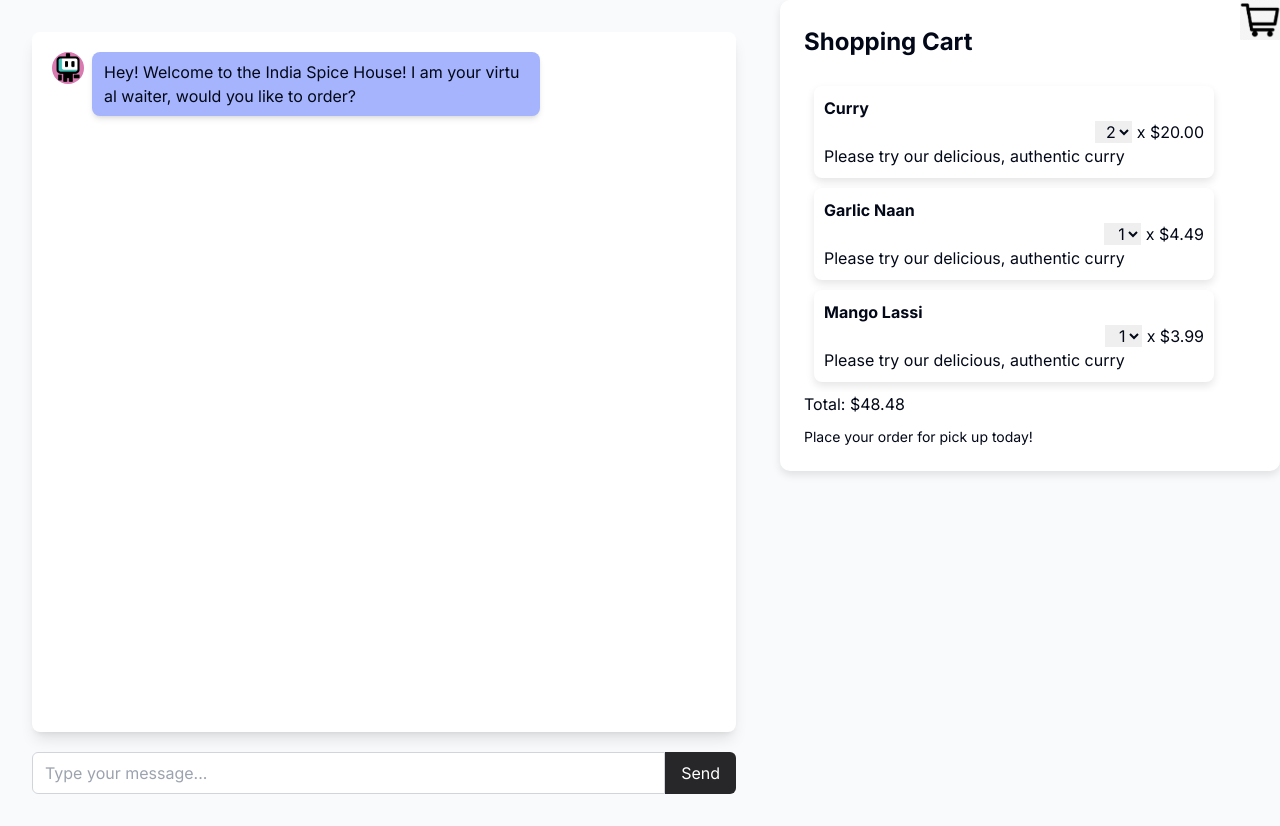
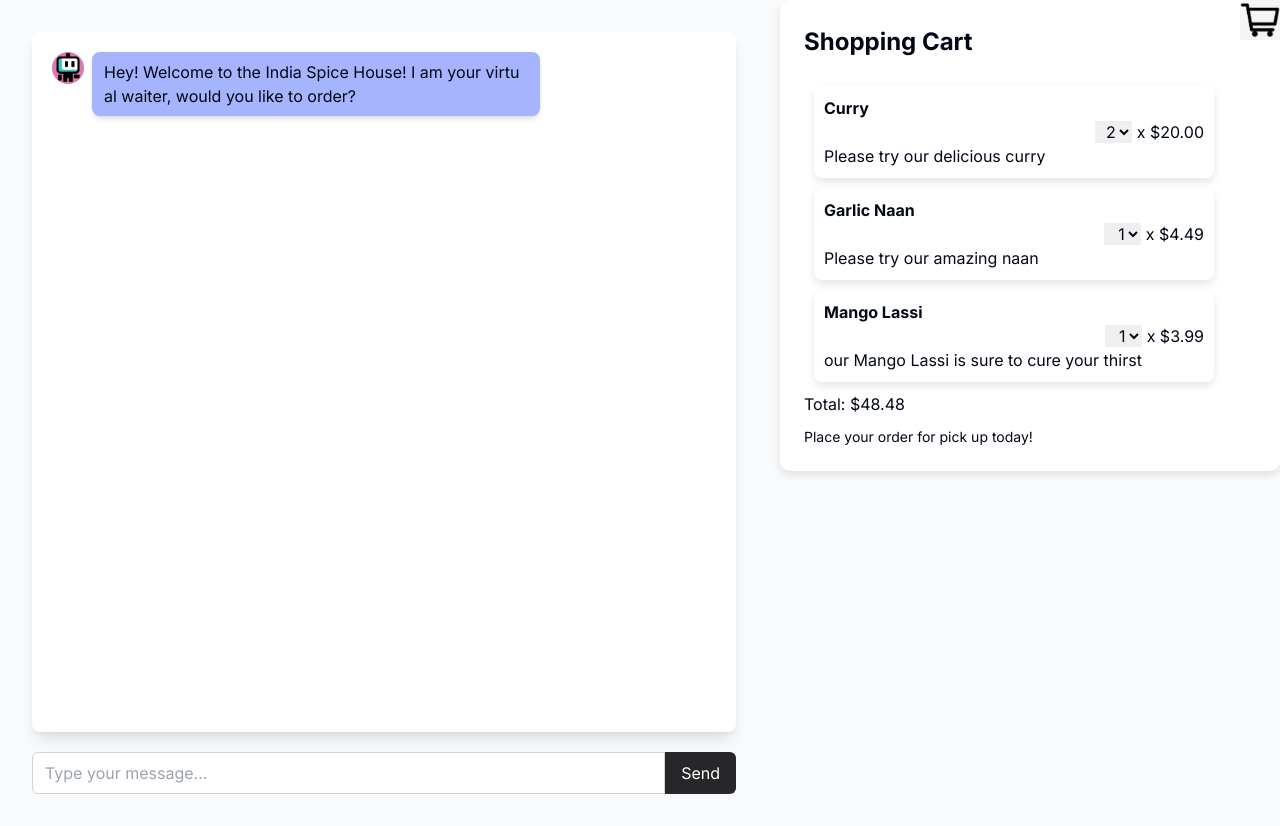
Before and after one commit to PranTanTheMan/SquareHacks, a Next.js app in the folder frontend/: page / in a window 1280 px wide. Built offline with nearby package versions, Linux system fonts and the light colour scheme.

Commit message:
fix product cart

```diff
--- a/frontend/src/app/components/ProductCart.tsx
+++ b/frontend/src/app/components/ProductCart.tsx
@@ -3,6 +3,7 @@
 
 import React, { useState, useEffect } from 'react';
 import ProductCard from './ProductCard';
+import Image from 'next/image';
 
 // Interface defining the structure of a cart item.
 interface CartItem {
@@ -10,6 +11,7 @@ interface CartItem {
   name: string;
   price: number;
   quantity: number;
+  description: string;
 }
 
 const ProductCart: React.FC = () => {
@@ -21,9 +23,9 @@ const ProductCart: React.FC = () => {
   // Effect to load initial items into the cart.
   useEffect(() => {
     const initialItems: CartItem[] = [
-      { id: 'curry1', name: 'Curry', price: 20.00, quantity: 2 },
-      { id: 'naan', name: 'Garlic Naan', price: 4.49, quantity: 1 },
-      { id: 'mango', name: 'Mango Lassi', price: 3.99, quantity: 1 }
+      { id: 'curry1', name: 'Curry', price: 20.00, quantity: 2, description: 'Please try our delicious curry' },
+      { id: 'naan', name: 'Garlic Naan', price: 4.49, quantity: 1, description: 'Please try our amazing naan' },
+      { id: 'mango', name: 'Mango Lassi', price: 3.99, quantity: 1, description:'our Mango Lassi is sure to cure your thirst' }
     ];
     setCartItems(initialItems);
   }, []);
@@ -50,7 +52,7 @@ const ProductCart: React.FC = () => {
   return (
     <>
       <button onClick={toggleCart} style={{ position: 'fixed', top: 0, right: 0, zIndex: 30 }}>
-        <img src="cart.png" alt="Toggle Cart" style={{ width: '40px', height: '40px' }} />
+        <Image src="/cart.png" width= {40} height={40} alt="Toggle Cart"/>
       </button>
       <div style={{
         position: 'fixed',
@@ -90,7 +92,7 @@ const ProductCart: React.FC = () => {
                 price={`$${item.price.toFixed(2)}`}
                 quantity={item.quantity}
                 handleQuantityChange={handleQuantityChange}
-                description="Please try our delicious, authentic curry"
+                description={item.description}
               />
             ))}
           </div>
```
